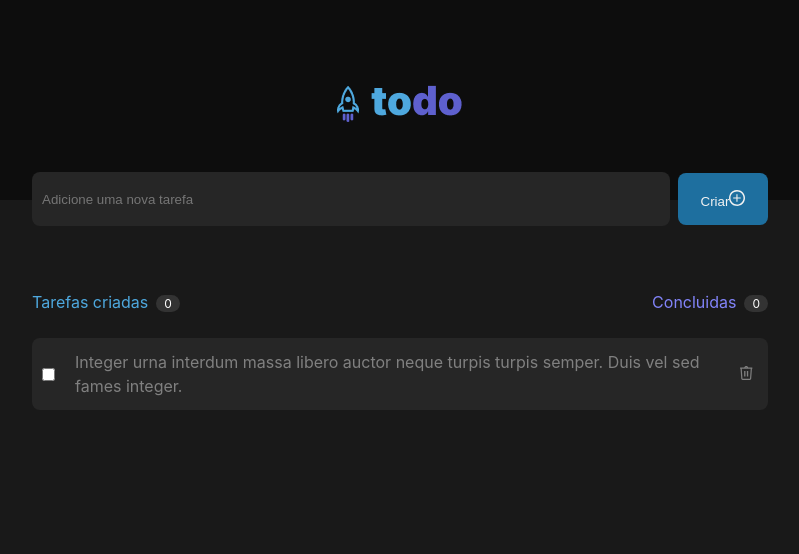
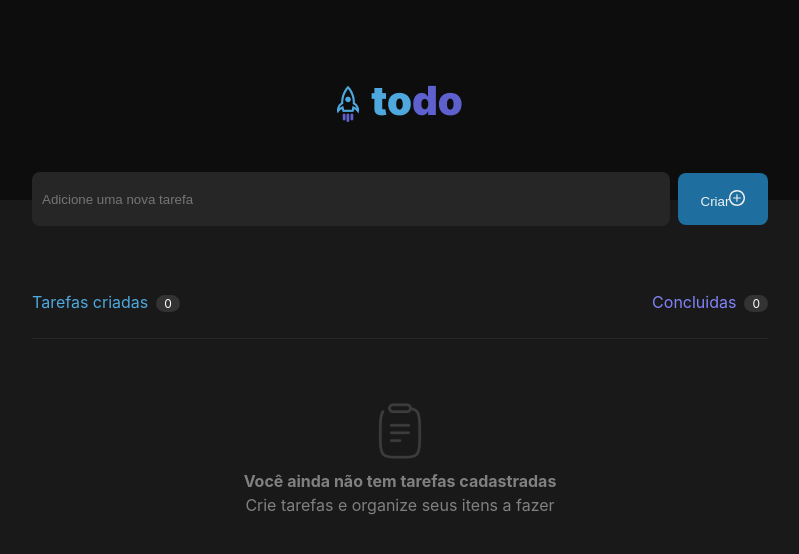
Before and after one commit to simonjoseph/todo-list-desafio-ignite, a React (Vite) app: page / in a window 1280 px wide. Shown: the top 554 px of the page, without its empty margins (240-1039 px from the left). Built offline with nearby package versions, Linux system fonts and the light colour scheme.

Commit message:
end the task

```diff
--- a/src/App.jsx
+++ b/src/App.jsx
@@ -1,16 +1,23 @@
+import {useState} from 'react'
 import { Header } from "./components/Header"
 import { Search } from "./components/Search"
 import { Todo } from "./components/Todo"
 
 function App() {
 
+  const [tasks, setTasks] = useState([]);
+
+  function onDelete (deleteTask){
+    setTasks(tasks.filter((task) => task!== deleteTask))
+  }
+
   return (
     <>
     <Header />
     <div className="mt">
-      <Search />
+      <Search setTasks={setTasks} tasks={tasks} />
     </div>
-    <Todo />
+    <Todo tasks={tasks} onDelete={onDelete} />
     </>
   )
 }
--- a/src/components/Card.jsx
+++ b/src/components/Card.jsx
@@ -1,11 +1,23 @@
+import { useState } from 'react'
 import styles from './Card.module.css'
 
-export function Card() {
+export function Card({ task, onDelete }) {
+
+    const [isChecked, setIsChecked] = useState(false);
+    function handleCheck(e){
+        console.log(isChecked);
+        setIsChecked(e.target.checked)
+    }
+
+    function handleDelete(){
+        onDelete(task)
+    }
+
     return (
         <div className={styles.card}>
-            <input type="checkbox" name="" id="" />
-            <p>Integer urna interdum massa libero auctor neque turpis turpis semper. Duis vel sed fames integer.</p>
-            <button>
+            <input onChange={handleCheck} checked={isChecked} type="checkbox" name="" id="" />
+            <p className={isChecked ? styles.checked : styles.unchecked} >{task}</p>
+            <button onClick={handleDelete} >
                 <svg width="24" height="24" viewBox="0 0 24 24" fill="none" xmlns="http://www.w3.org/2000/svg">
                     <path d="M14.2021 9.98547H12.8716V15.5073H14.2021V9.98547Z" fill="#808080" />
                     <path d="M11.4624 9.98547H10.1318V15.5073H11.4624V9.98547Z" fill="#808080" />
--- a/src/components/Card.module.css
+++ b/src/components/Card.module.css
@@ -7,6 +7,7 @@
     border-radius: 8px;
     height: 72px;
     padding: 10px;
+    margin-bottom: 1rem;
 }
 
 .card input[type="checkbox"]{
@@ -30,3 +31,7 @@
 .card button:hover svg{
     color: #9747FF;
 }
+
+.checked{
+    text-decoration: line-through;
+}
--- a/src/components/Search.jsx
+++ b/src/components/Search.jsx
@@ -1,21 +1,35 @@
+import {useState} from 'react'
 import styles from './Search.module.css'
 
-export function Search() {
+export function Search({setTasks, tasks}) {
+
+    const [task, setTask] = useState('');
+
 
     function handleCreateTask (){
-        console.log('criar tarefa: ', event.target.value)
+        event.preventDefault()
+
+        // if (task.trim()) {
+            setTasks([...tasks, task])
+            console.log(tasks, task);
+            setTask('');
+        // }
+    }
+
+    function handleChange(){
+        setTask(event.target.value);
     }
 
     return (
-        <div className={styles.form}>
-            <input type="text" placeholder="Adicione uma nova tarefa" />
-            <button type="submit" onClick={handleCreateTask}>
+        <form className={styles.form} onSubmit={handleCreateTask}>
+            <input onChange={handleChange} value={task} type="text" placeholder="Adicione uma nova tarefa" />
+            <button type="submit">
                 Criar
                 <svg width="16" height="16" viewBox="0 0 16 16" fill="none" xmlns="http://www.w3.org/2000/svg">
                     <path d="M7.98373 1.45158C9.27565 1.45158 10.5386 1.83468 11.6128 2.55244C12.687 3.27019 13.5242 4.29037 14.0186 5.48395C14.513 6.67754 14.6424 7.99092 14.3903 9.25802C14.1383 10.5251 13.5161 11.689 12.6026 12.6026C11.6891 13.5161 10.5252 14.1382 9.25807 14.3903C7.99097 14.6423 6.67759 14.5129 5.484 14.0185C4.29042 13.5241 3.27025 12.6869 2.55249 11.6127C1.83473 10.5385 1.45163 9.2756 1.45163 7.98368C1.45832 6.25332 2.14867 4.59574 3.37223 3.37218C4.59579 2.14862 6.25337 1.45827 7.98373 1.45158ZM7.98373 5.77648e-06C6.40611 0.00645971 4.86578 0.480174 3.55717 1.36134C2.24857 2.24252 1.23037 3.49164 0.631106 4.95102C0.031846 6.4104 -0.121605 8.01461 0.190125 9.56114C0.501855 11.1077 1.26479 12.5272 2.38262 13.6404C3.50044 14.7537 4.92304 15.5108 6.47082 15.8162C8.01861 16.1217 9.62218 15.9617 11.0791 15.3564C12.536 14.7512 13.781 13.7279 14.6568 12.4158C15.5326 11.1036 16 9.5613 16.0001 7.98368C16.0001 6.93249 15.7925 5.89165 15.3892 4.92089C14.986 3.95014 14.395 3.06857 13.6502 2.32679C12.9053 1.58501 12.0214 0.997618 11.049 0.598327C10.0766 0.199035 9.0349 -0.00429452 7.98373 5.77648e-06Z" fill="#F2F2F2" />
                     <path d="M11.707 7.38127H8.4954V4.16966H7.41397V7.38127H4.19873V8.4627H7.41397V11.6743H8.4954V8.4627H11.707V7.38127Z" fill="#F2F2F2" />
                 </svg>
             </button>
-        </div>
+        </form>
     )
 }
--- a/src/components/Todo.jsx
+++ b/src/components/Todo.jsx
@@ -1,9 +1,8 @@
 import { Card } from './Card';
 import styles from './Todo.module.css'
-export function Todo() {
+export function Todo({ tasks, onDelete }) {
 
-    const todoEmpty = false;
-
+    console.log(tasks, 'simao');
     return (
         <div className={styles.container}>
             <div className={styles.mb24}>
@@ -16,7 +15,7 @@ export function Todo() {
                     <span className={styles.btn}>0</span>
                 </div>
             </div>
-            {todoEmpty ? (
+            {tasks.length === 0 ? (
                 <div className={styles.border}>
 
                     <svg width="56" height="56" viewBox="0 0 56 56" fill="none" xmlns="http://www.w3.org/2000/svg" xmlnsXlink="http://www.w3.org/1999/xlink">
@@ -35,7 +34,9 @@ export function Todo() {
                 </div>
             ) : (
                 <div>
-                    <Card />
+                    {tasks.map((task) => (
+                        <Card task={task} key={task} onDelete={onDelete} />
+                    ))}
                 </div>
             )
             }
```
Lines whose indentation alone changed are shown as unchanged.
